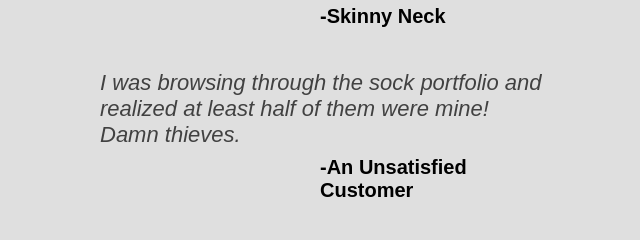
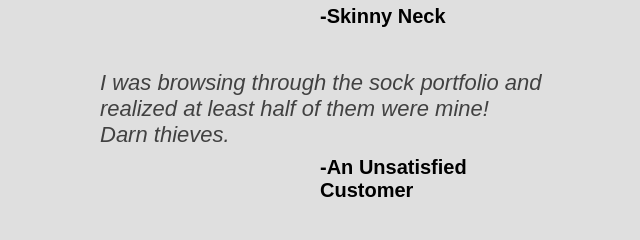
Before and after one commit to a-bills/landing-page, a plain HTML site: page index.html in a window 1280 px wide. Shown: the part 1200-1440 px from the top of the page, 354-994 px from the left. Drawn offline with Linux system fonts and the light colour scheme.

Commit message:
Update language in HTML file

```diff
--- a/index.html
+++ b/index.html
@@ -71,7 +71,7 @@
                 <p class="quote"><em>Are you gonna finish that?</em></p>
                 <p class="quote-author">-Skinny Neck</p>
 
-                <p class="quote"><em>I was browsing through the sock portfolio and realized at least half of them were mine! Damn thieves.</em></p>
+                <p class="quote"><em>I was browsing through the sock portfolio and realized at least half of them were mine! Darn thieves.</em></p>
                 <p class="quote-author">-An Unsatisfied Customer</p>
             </div>
         </div>
```
